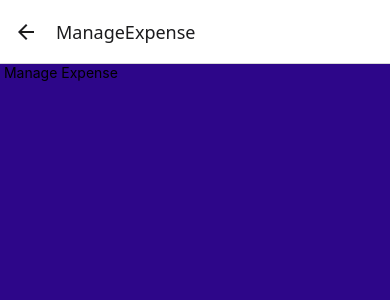
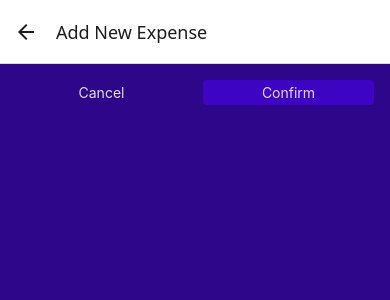
Before and after one commit to WagdySamih/Expense-Tracker-App, a React Native app: screen /ManageExpense in a window 390 px wide. Shown: the top 300 px of the page. Built offline with nearby package versions, Linux system fonts and the light colour scheme.

Commit message:
feat: add Button component and integrate it into ManageExpense screen; enhance ExpensesList with navigation parameters

```diff
--- /dev/null
+++ b/src/components/Button.tsx
@@ -0,0 +1,52 @@
+import { Pressable, StyleProp, StyleSheet, Text } from "react-native";
+import { GlobalStyles } from "../constants";
+
+type Props = {
+  text?: React.ReactNode;
+  onPress: () => void;
+  style?: StyleProp<any>;
+  variant?: "primary" | "text";
+};
+
+export const Button: React.FC<Props> = ({
+  text,
+  onPress,
+  style,
+  variant = "primary",
+}) => (
+  <Pressable
+    style={({ pressed }) => [
+      styles.container,
+      pressed ? styles.pressed : null,
+      variant === "text" && styles.flat,
+      style,
+    ]}
+    onPress={onPress}
+  >
+    <Text style={styles.text}>{text}</Text>
+  </Pressable>
+);
+
+const styles = StyleSheet.create({
+  container: {
+    paddingHorizontal: 16,
+    paddingVertical: 4,
+    borderRadius: 4,
+    overflow: "hidden",
+
+    backgroundColor: GlobalStyles.colors.primary500,
+    flex: 1,
+  },
+  pressed: {
+    opacity: 0.75,
+    backgroundColor: GlobalStyles.colors.primary400,
+    borderRadius: 4,
+  },
+  flat: {
+    backgroundColor: "transparent",
+  },
+  text: {
+    textAlign: "center",
+    color: GlobalStyles.colors.primary50,
+  },
+});
--- a/src/components/ExpensesList.tsx
+++ b/src/components/ExpensesList.tsx
@@ -22,7 +22,11 @@ export const ExpensesList: React.FC<Props> = ({ expenses }) => {
             styles.item,
             pressed ? styles.pressed : null,
           ]}
-          onPress={() => navigation.navigate("ManageExpense")}
+          onPress={() =>
+            navigation.navigate("ManageExpense", {
+              id: item.id,
+            })
+          }
         >
           <View>
             <Text style={[styles.textBase, styles.description]}>
--- a/src/components/index.ts
+++ b/src/components/index.ts
@@ -1,3 +1,4 @@
 export * from "./ExpensesList";
 export * from "./ExpensesSummary";
 export * from "./IconButton";
+export * from "./Button";
--- a/src/screens/ManageExpense/ManageExpense.tsx
+++ b/src/screens/ManageExpense/ManageExpense.tsx
@@ -1,11 +1,72 @@
-import { Text, View } from "react-native";
+import { StyleSheet, Text, View } from "react-native";
+import { useLayoutEffect } from "react";
+import { useNavigation, useRoute } from "@react-navigation/native";
+import { Trash } from "lucide-react-native";
+
+import { Button, IconButton } from "../../components";
+import { GlobalStyles } from "../../constants";
 
 const ManageExpense: React.FC = () => {
+  const route = useRoute();
+  const navigation = useNavigation();
+
+  const id = (route.params as any)?.id;
+  const isEditMode = !!id;
+
+  useLayoutEffect(() => {
+    navigation.setOptions({
+      title: isEditMode ? "Edit Expense" : "Add New Expense",
+    });
+  }, [navigation, isEditMode]);
+
   return (
-    <View>
-      <Text> Manage Expense </Text>
+    <View style={styles.container}>
+      <View style={styles.btnsContainer}>
+        <Button
+          text="Cancel"
+          variant="text"
+          onPress={() => {
+            navigation.goBack();
+          }}
+        />
+        <Button
+          text="Confirm"
+          onPress={() => {
+            navigation.goBack();
+          }}
+        />
+      </View>
+      {isEditMode && (
+        <IconButton
+          icon={<Trash color={GlobalStyles.colors.error500} />}
+          onPress={() => {
+            navigation.goBack();
+          }}
+          styles={styles.deleteBtn}
+        />
+      )}
     </View>
   );
 };
 
 export default ManageExpense;
+
+const styles = StyleSheet.create({
+  container: {
+    padding: 16,
+    flex: 1,
+  },
+  btnsContainer: {
+    flexDirection: "row",
+    gap: 16,
+  },
+  deleteBtn: {
+    margin: 0,
+    marginTop: 16,
+    padding: 12,
+    alignItems: "center",
+    borderTopColor: GlobalStyles.colors.primary100,
+    borderTopWidth: 2,
+    borderRadius: 8,
+  },
+});
```
